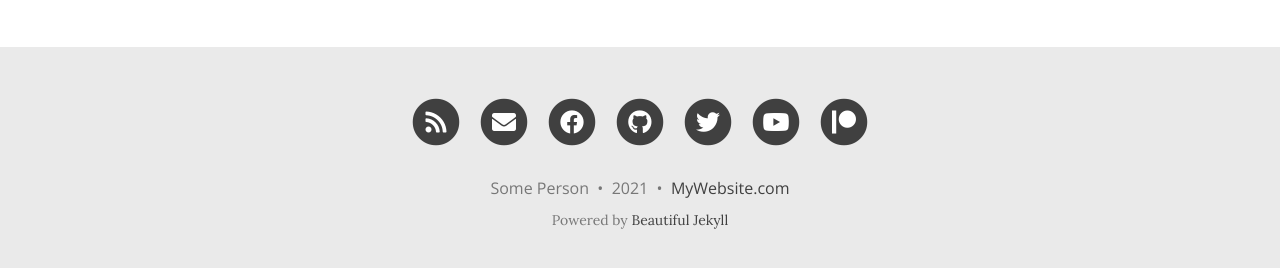
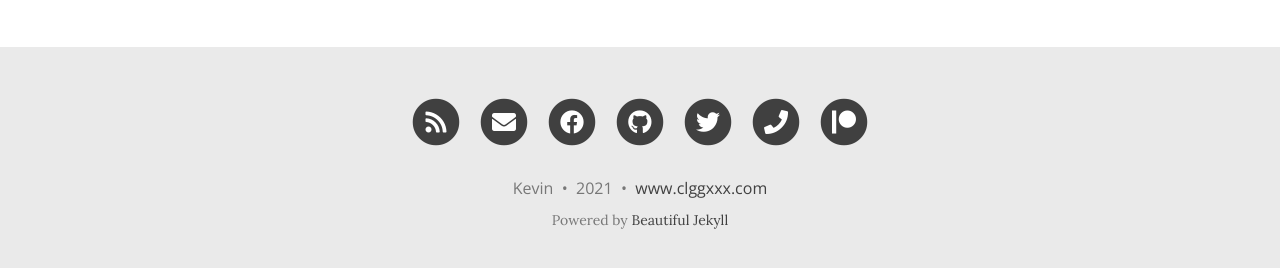
Before and after one commit to clggxxx/clggxxx.github.io, a Jekyll site: the page built from index.html, in a window 1280 px wide and 1252 px high. Shown: the part 971-1239 px from the top of the window. Built offline with Jekyll 4.4.1, drawn with Linux system fonts in a browser that asks for light colours; nearby versions of some CDN libraries; the list of posts is cut into pages by our own code; comment, search, counter and statistics services are not loaded; some of the changed lines change nothing that is shown.

Commit message:
修改部分主页信息

```diff
--- a/_config.yml
+++ b/_config.yml
@@ -9,7 +9,7 @@
 title: 车轮滚滚向西行
 
 # Your name to show in the footer
-author: Some Person
+author: Kevin
 
 # --- List of links in the navigation bar --- #
 
@@ -18,7 +18,7 @@ navbar-links:
   Resources:
     - Beautiful Jekyll: "https://beautifuljekyll.com"
     - Learn markdown: "https://www.markdowntutorial.com/"
-  Author's home: "https://clggxxx.github.io"
+  Author's home: "https://www.clggxxx.com"
 
 # --- Logo --- #
 
@@ -39,12 +39,13 @@ round-avatar: true
 # Select the social network links that you want to show in the footer.
 # Uncomment the links you want to show and add your information to each one.
 social-network-links:
-  email: "362002000@qq.com"
+  email: "clggxxx@aliyun.com"
   facebook: clggxxx
   github: clggxxx
   twitter: clggxxx
   patreon: clggxxx
-  youtube: clggxxx
+  CSDN: wl362002000
+  telephone: +8613772513713
 #  medium: yourname
 #  reddit: yourname
 #  linkedin: daattali
@@ -78,7 +79,7 @@ share-links-active:
 
 # How to display the link to your website in the footer
 # Remove this if you don't want a link in the footer
-url-pretty: "MyWebsite.com"
+url-pretty: "www.clggxxx.com"
 
 # Excerpt word length - Truncate the excerpt of each post on the feed page to the specified number of words
 excerpt_length: 50
@@ -232,6 +233,3 @@ exclude:
 plugins:
   - jekyll-paginate
   - jekyll-sitemap
-
-# Beautiful Jekyll / Dean Attali
-# 2fc73a3a967e97599c9763d05e564189
```
